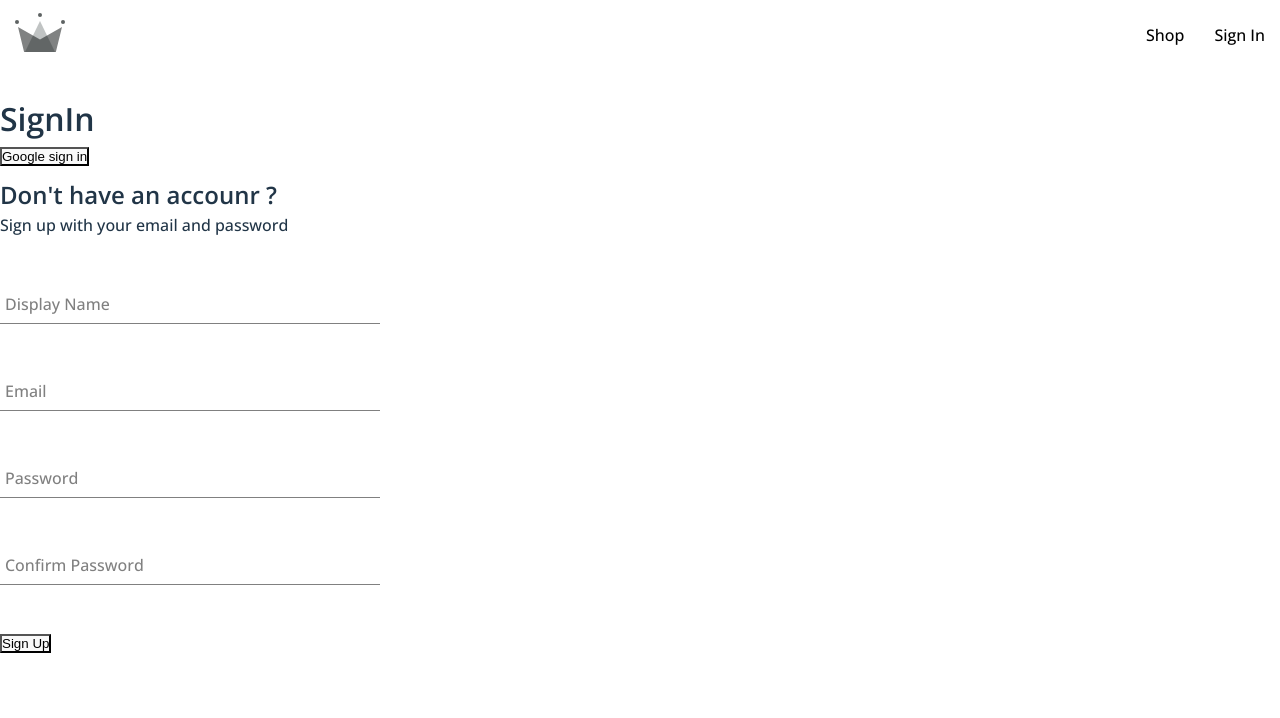
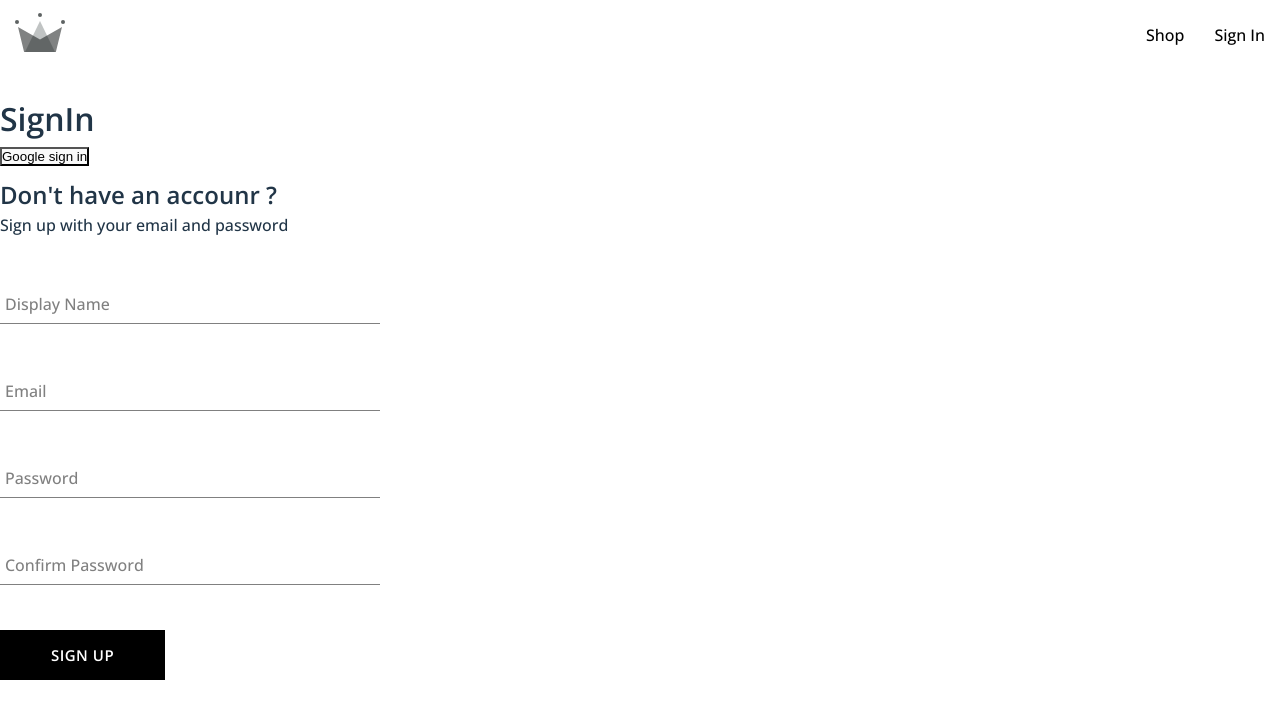
Before and after one commit to farhanahmedhasan/clothify, a React (Vite) app: page /signin in a window 1280 px wide. Shown: the top 718 px of the page. Built offline with nearby package versions, Linux system fonts and the light colour scheme.

Commit message:
Added button component

```diff
--- /dev/null
+++ b/src/components/button/Button.jsx
@@ -0,0 +1,20 @@
+import './button.styles.scss';
+
+/*
+  default button
+  inverted button
+  google sign in button
+*/
+
+const BUTTON_TYPE_CLASSES = {
+  google: 'google-sign-in',
+  inverted: 'inverted',
+};
+
+export default function Button({ children, buttonType, ...otherProps }) {
+  return (
+    <button className={`button ${BUTTON_TYPE_CLASSES[buttonType]}`} {...otherProps}>
+      {children}
+    </button>
+  );
+}
--- /dev/null
+++ b/src/components/button/button.styles.scss
@@ -0,0 +1,46 @@
+.button {
+  min-width: 165px;
+  width: auto;
+  height: 50px;
+  letter-spacing: 0.5px;
+  line-height: 50px;
+  padding: 0 35px 0 35px;
+  font-size: 15px;
+  background-color: black;
+  color: white;
+  text-transform: uppercase;
+  font-family: 'Open Sans';
+  font-weight: bold;
+  border: none;
+  cursor: pointer;
+  display: flex;
+  justify-content: center;
+
+  &:hover {
+    background-color: white;
+    color: black;
+    border: 1px solid black;
+  }
+
+  &.google-sign-in {
+    background-color: #4285f4;
+    color: white;
+
+    &:hover {
+      background-color: #357ae8;
+      border: none;
+    }
+  }
+
+  &.inverted {
+    background-color: white;
+    color: black;
+    border: 1px solid black;
+
+    &:hover {
+      background-color: black;
+      color: white;
+      border: none;
+    }
+  }
+}
--- a/src/components/sign-up/SignUpForm.jsx
+++ b/src/components/sign-up/SignUpForm.jsx
@@ -3,6 +3,7 @@ import { createAuthUserFromEmailAndPassword, createUserDocFromAuth } from '../..
 import Input from '../form/Input';
 
 import './sign-up-form.styles.scss';
+import Button from '../button/Button';
 
 const defaultFormfield = {
   displayName: '',
@@ -69,7 +70,7 @@ export default function SignUpForm() {
           required
         />
 
-        <button type='submit'>Sign Up</button>
+        <Button type='submit'>Sign Up</Button>
       </form>
     </div>
   );
```
